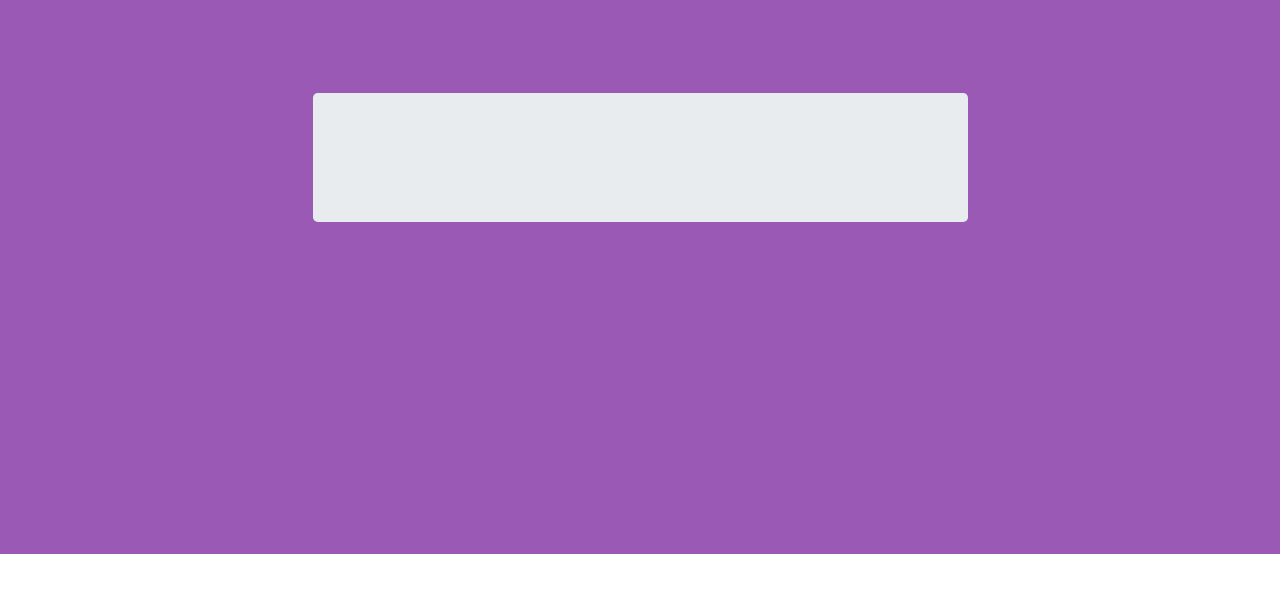
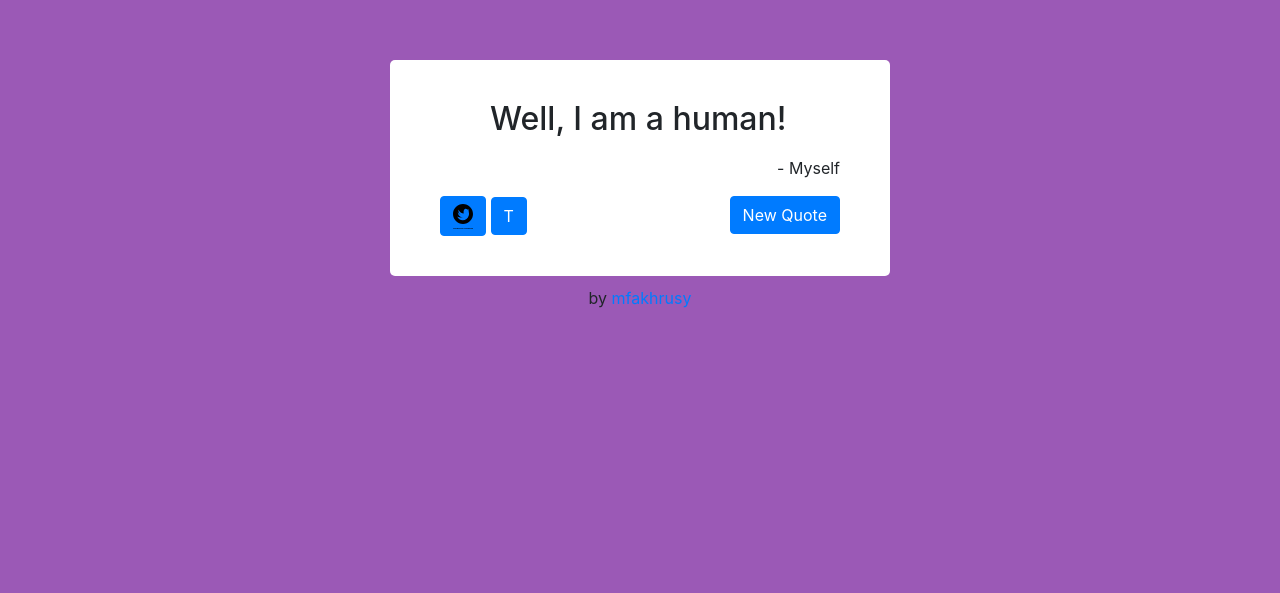
Before and after one commit to v8areu/java-script-abb-js, a plain HTML site: page freecodecamp/front-end/intermediate-project/random-quote/index.html in a window 1280 px wide. Shown: the part 207-800 px from the top of the page. Drawn offline with nearby package versions, Linux system fonts and the light colour scheme.

Commit message:
almost finish random quote

```diff
--- a/freecodecamp/front-end/intermediate-project/random-quote/index.html
+++ b/freecodecamp/front-end/intermediate-project/random-quote/index.html
@@ -11,40 +11,48 @@
     <link rel="stylesheet" href="main.css">
   </head>
   <body>
-    <header class="site-background site-background-upper">
-      <div class="container">
+		<div class="site-background" iislkkwed="quote-1">
+			<div class="outer-box">
+				<div class="middle-box">
+					<div class="inner-box">
+						<div class="box-text">
+							<h2> Well, I am a human! </h2>
 						</div>
-    </header>
-    <div class="site-background site-background-middle">
-      <div class="row">
-        <div class="col-md-3 site-background site-background-left">
+						<div class="box-author">
+							<p> - Myself <rp>
 						</div>
-        <div class="col-md-6 jumbotron" id="quote-box">
-          <!-- row for quote-->
-          <div class="row">
+						<div class="box-footer">
+							<div class="box-social-button">
+								<button type="button" class="btn btn-primary">
+									<a href="https://twitter.com/intent/tweet?text=Hello%20World" target="_blank">
+										<img src="./img/twitter_logo.svg" width="20" />
+									</a>
+								</button>
+								<button type="button" class="btn btn-primary">T
+								</button>
 							</div>
-          <!-- row for quote author-->
-          <div class="row">
-          </div>
-          <!-- row for quote footer-->
-          <div class="row">
-            <div class="col-md-6">
-            </div>
-            <div class="col-md-6">
+							<div class="box-new-button">
+								<button type="button" class="btn btn-primary">New Quote</button>
 						</div>
 					</div>
-        </div>
-        <div class="col-md-3 site-background site-background-right">
-        </div>
-      </div>
-    </div>
-    <footer class="site-background site-background-lower">
+				</div> <!-- middle-box -->
+				<footer class="site-footer">
+					<p> by <a href="https://codepen.io/mfakhrusy/" target="_blank">mfakhrusy</a></p>
 				</footer>
+			</div> <!-- outer-box -->
+		</div> <!-- site-background -->
 
     <!-- Optional JavaScript -->
     <!-- jQuery first, then Popper.js, then Bootstrap JS -->
-    <script src="https://code.jquery.com/jquery-3.2.1.slim.min.js" integrity="sha384-KJ3o2DKtIkvYIK3UENzmM7KCkRr/rE9/Qpg6aAZGJwFDMVNA/GpGFF93hXpG5KkN" crossorigin="anonymous"></script>
+<script
+  src="http://code.jquery.com/jquery-3.2.1.min.js"
+  integrity="sha256-hwg4gsxgFZhOsEEamdOYGBf13FyQuiTwlAQgxVSNgt4="
+  crossorigin="anonymous"></script>
     <script src="https://cdnjs.cloudflare.com/ajax/libs/popper.js/1.12.3/umd/popper.min.js" integrity="sha384-vFJXuSJphROIrBnz7yo7oB41mKfc8JzQZiCq4NCceLEaO4IHwicKwpJf9c9IpFgh" crossorigin="anonymous"></script>
     <script src="https://maxcdn.bootstrapcdn.com/bootstrap/4.0.0-beta.2/js/bootstrap.min.js" integrity="sha384-alpBpkh1PFOepccYVYDB4do5UnbKysX5WZXm3XxPqe5iKTfUKjNkCk9SaVuEZflJ" crossorigin="anonymous"></script>
+
+		<!-- costum javascript (jquery)-->
+		<script src="./main.js"></script>
+
   </body>
 </html>
--- a/freecodecamp/front-end/intermediate-project/random-quote/main.css
+++ b/freecodecamp/front-end/intermediate-project/random-quote/main.css
@@ -1,13 +1,65 @@
-body {
+body, html {
   margin: 0;
+	padding: 0;
+	height: 100%;
 }
 
 .site-background {
+	height: 100%;
   background-color: #9B59B6;
-  display: block;
 }
 
-body .site-background-upper,
-body .site-background-lower {
-  padding: 150px;
+.outer-box {
+	display: table;
+	position: absolute;
+	height: 100%;
+	width: 100%;
 }
+
+.middle-box {
+	display: table-cell;
+	vertical-align: middle;
+}
+
+.inner-box {
+	overflow: hidden;
+	background-color: #ffffff;
+	margin-left: auto;
+	margin-right: auto;
+	width: 500px;
+	/* rounded corner */
+	-webkit-border-radius: 5px;
+	-moz-border-radius: 5px;
+	-o-border-radius: 5px;
+	-ms-border-radius: 5px;
+	-khtml-border-radius: 5px;
+	border-radius: 5px;
+}
+
+.box-text {
+	padding: 40px 0 10px 100px;
+}
+
+.box-author {
+	text-align: right;
+	padding: 0 50px 0 0;
+}
+
+.box-social-button {
+	float: left;
+	padding: 0 0 40px 50px;
+}
+
+.box-social-button a {
+	color: black;
+}
+
+.box-new-button {
+	float: right;
+	padding: 0 50px 40px 0;
+}
+
+.site-footer {
+	text-align: center;
+	padding-top: 10px;
+}
--- a/freecodecamp/front-end/intermediate-project/random-quote/main.js
+++ b/freecodecamp/front-end/intermediate-project/random-quote/main.js
@@ -0,0 +1,31 @@
+$(document).ready(function() {
+	// ========== JSON PARSING =========
+
+	// ========== NEW QUOTE FUNCTION ==========
+	$(".box-new-button").click(function(event) {
+		$.getJSON('quote.json', function(data) {
+			alert("ok!");
+
+			var quote = data.quote;
+			var quoteLength = quote.length;
+			var arr = [...Array(quoteLength).keys()];
+			console.log(quote);
+			var randomNum = arr[Math.floor(Math.random() *
+				arr.length)];
+
+
+			// First, if .box-new-button is clicked, the
+			// background color is changed
+			color = quote[randomNum].bgColor;
+			$(".site-background").css("background-color", color);
+
+			// we also need to change the quote text
+			quoteText = quote[randomNum].quoteText;
+			$(".box-text").html("<h2>" + quoteText + "</h2>");
+
+			// also change the author!
+			quoteAuthor = quote[randomNum].author;
+			$(".box-author").html("<p> - " + quoteAuthor + "</p>");
+		});
+	});
+});
```
Also changed, not shown: freecodecamp/front-end/intermediate-project/random-quote/img/twitter/readme.html (added, +10 -0 lines), freecodecamp/front-end/intermediate-project/random-quote/quote.json (added, +28 -0 lines), freecodecamp/front-end/intermediate-project/random-quote/test.json (added, +28 -0 lines), freecodecamp/front-end/intermediate-project/random-quote/img/twitter/new-twitter-logo-vector.png (added), freecodecamp/front-end/intermediate-project/random-quote/img/twitter_logo.svg (added). Lines whose indentation alone changed are shown as unchanged.
